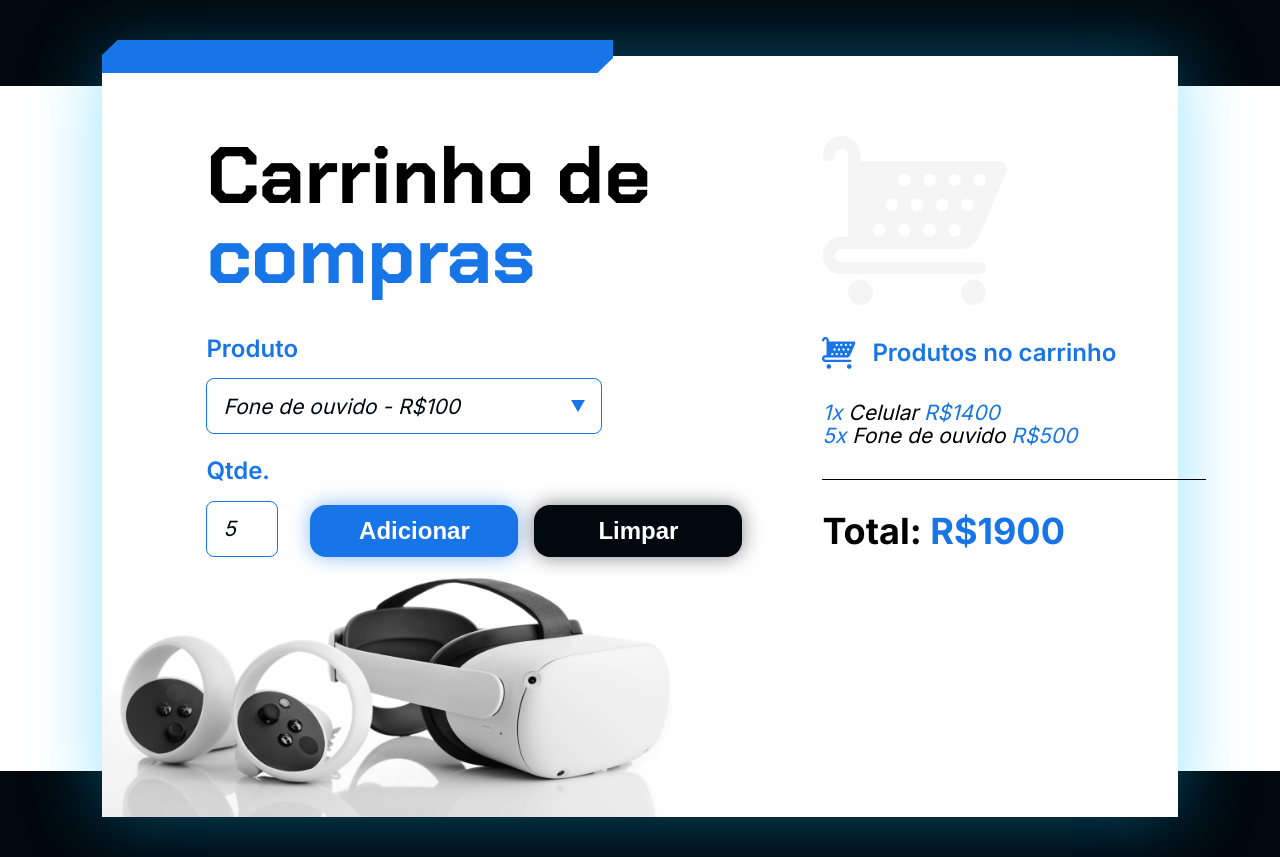
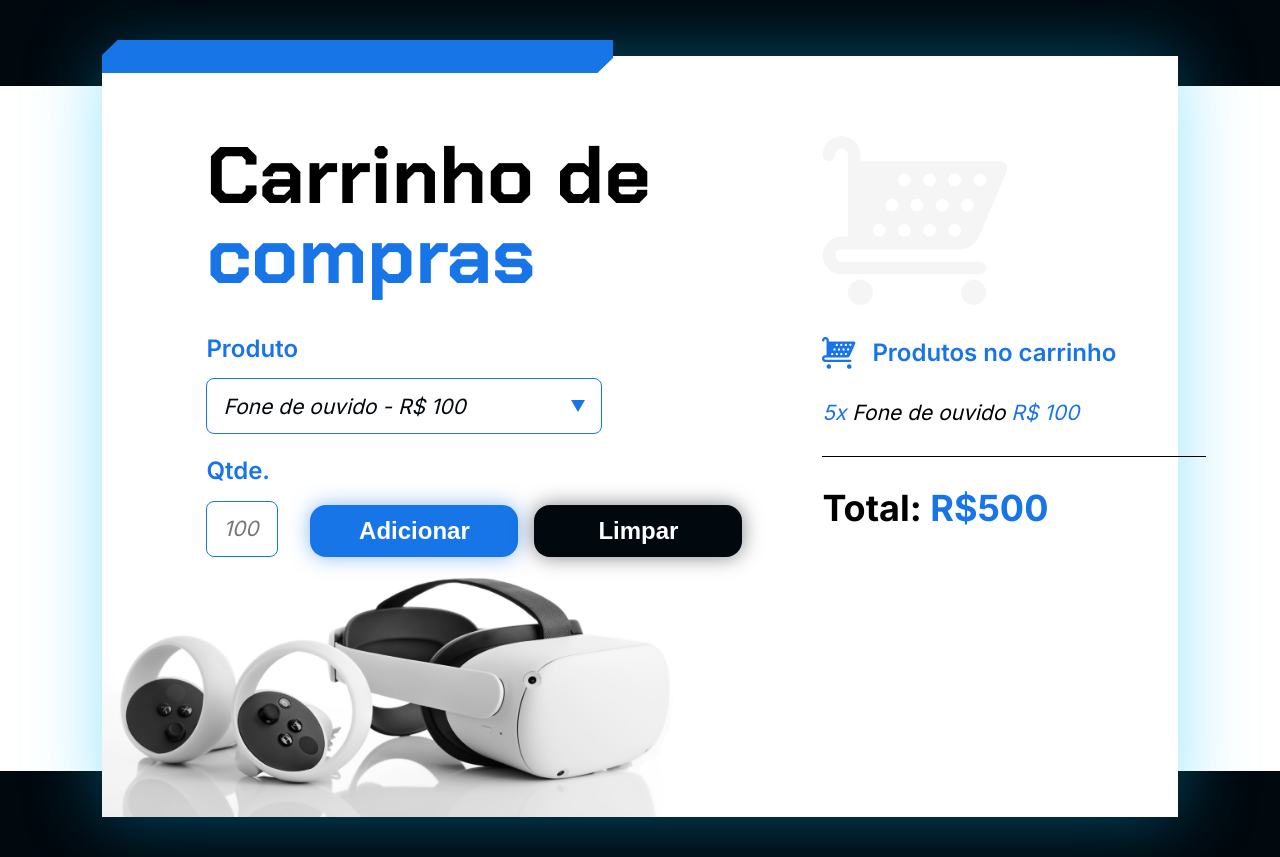
Before and after one commit to felipemirandabr/carrinho-compras, a plain HTML site: page index.html in a window 1280 px wide. Both pictures are taken after typing "5" into the empty fields and a click on the button "Adicionar". Drawn offline with Linux system fonts and the light colour scheme.

Commit message:
Refatoração do código

```diff
--- a/js/app.js
+++ b/js/app.js
@@ -1,39 +1,26 @@
-let soma = []
-let somaFinal = 1400;
+let soma;
 let resumo = document.querySelector('#lista-produtos section');
 let total = document.getElementById('valor-total');
+limpar ();
 function adicionar() {
-    let selProduto = document.getElementById('produto').selectedIndex;
-    let quant = parseInt(document.getElementById('quantidade').value);
-    let quantComp = document.getElementById('quantidade').value.length;
-    if (quantComp == 0 || quant < 1 || quant > 100) {
+    let produto = document.getElementById('produto').value;
+    let produtoNome = produto.split(' - ')[0];
+    let produtoValor = produto.split('R$')[1];
+    let quantidade = parseInt(document.getElementById('quantidade').value);
+    let quantidadeComprimento = document.getElementById('quantidade').value.length;
+    if (quantidadeComprimento == 0 || quantidade < 1 || quantidade > 100) {
         window.alert('Informe uma quantidade válida antes de adicionar.')
     } else {
-        switch (selProduto) {
-            case 0:
-                resumo.innerHTML += `<p><span class="texto-azul">${quant}x </span>Fone de ouvido<span class="texto-azul"> R$${100 * quant}</span></p>`;
-                somaFinal += (100 * quant);
-                break;
-            case 1:
-                resumo.innerHTML += `<p><span class="texto-azul">${quant}x </span>Celular<span class="texto-azul"> R$${1400 * quant}</span></p>`;
-                somaFinal += (1400 * quant);
-                break;
-            case 2:
-                resumo.innerHTML += `<p><span class="texto-azul">${quant}x </span>Oculus VR<span class="texto-azul"> R$${5000 * quant}</span></p>`;
-                somaFinal += (5000 * quant);
-                break;
-            case 3:
-                resumo.innerHTML += `<p><span class="texto-azul">${quant}x </span>Microfone ATR<span class="texto-azul"> R$${1800 * quant}</span></p>`;
-                somaFinal += (1800 * quant);
-                break;
-        }
-        total.innerHTML = `R$${somaFinal}`;
+        resumo.innerHTML += `<p><span class="texto-azul">${quantidade}x </span>${produtoNome}<span class="texto-azul"> R$ ${produtoValor}</span></p>`;
+        soma += (produtoValor * quantidade);
+        total.innerHTML = `R$${soma}`;
     }
+    document.getElementById('quantidade').value = '';
 }
 
 function limpar() {
-    let soma = []
-    somaFinal = 0;
+    soma = 0;
     resumo.innerHTML = '';
-    total.innerHTML = `R$${somaFinal}`;
+    total.innerHTML = `R$ 0`;
+    document.getElementById('quantidade').value = ''
 }
```
Also changed, not shown: index.html (+6 -6 lines).
